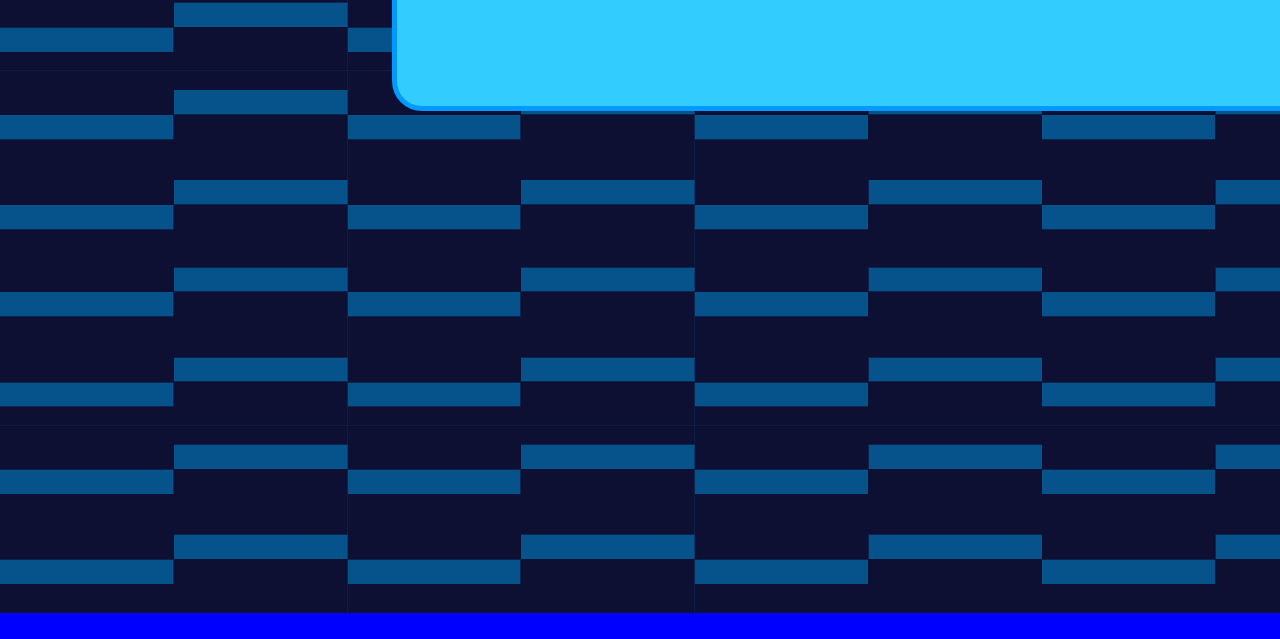
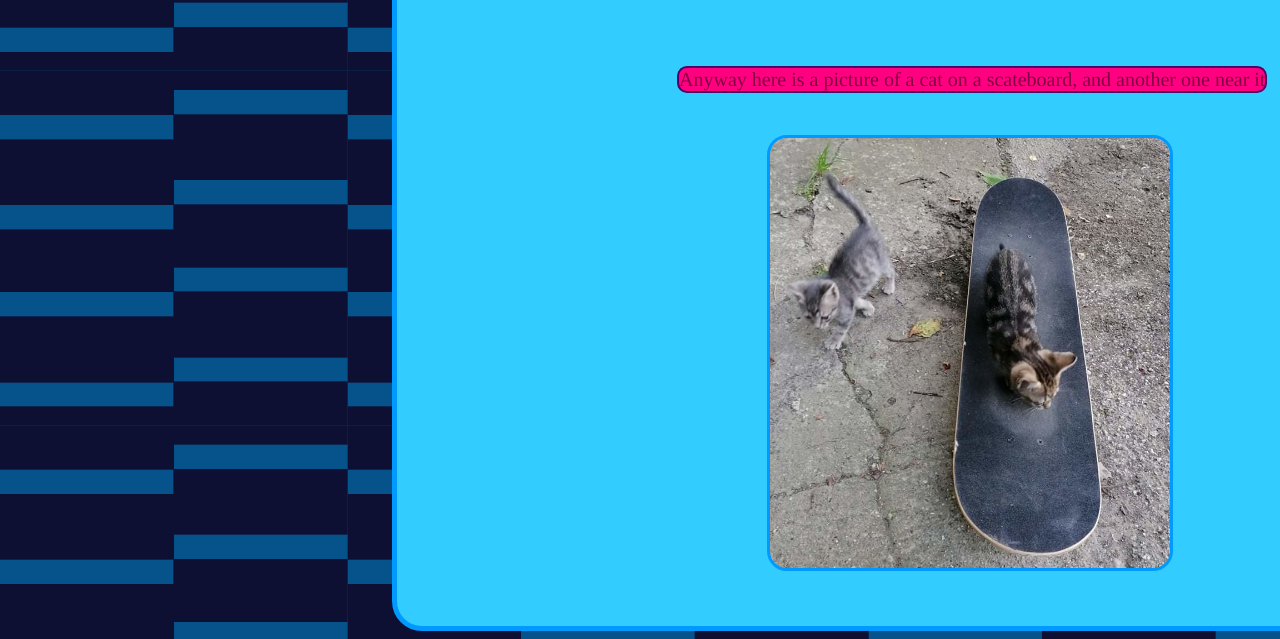
Before and after one commit to DjokiTheKing/djokitheking.ga, a plain HTML site: page index.html in a window 1280 px wide. Shown: the part 187-826 px from the top of the page. Before the commit the page ends 800 px from the top, so only its background shows below. Drawn offline with Linux system fonts and the light colour scheme.

```diff
--- a/index.css
+++ b/index.css
@@ -6,7 +6,7 @@
 	background-color: #33ccff;
 	position: relative;
 	width: 1152px;
-	height: 280;
+	height: 800px;
 	left: 384px;
 	border: 5px solid #0099ff;
 	border-radius: 30px;
@@ -45,3 +45,24 @@
 	background-color: #00cccc;
 	border: 1.8px solid #0099ff;
 }
+p{
+	position: absolute;
+	top: 220px;
+	left: 280px;
+	font-size: 20px;
+	font-family: Times, serif;
+	color: #800040;
+	background-color: #ff0080;
+	border: 2px solid #4d0066;
+	border-radius: 10px;
+    text-decoration: none;
+}
+img{
+	position: relative;
+	top: 160px;
+	left: 370px;
+	width: 400px;
+	height: 430px;
+	border: 3px solid #0099ff;
+	border-radius: 20px;
+}
--- a/index.html
+++ b/index.html
@@ -10,6 +10,8 @@
 			<a href="programming" class="button" id="b1">PROGRAMMING</a>
 			<a href="gaming" class="button" id="b2">GAMING</a>
 			<a href="about_me" class="button" id="b3">ABOUT ME</a>
+			<p>Anyway here is a picture of a cat on a scateboard, and another one near it</p>
+			<img src="cat_pic.png" alt="cats and a scateboard"></img>
 		</div>
 	</body>
 </html>
```
Also changed, not shown: cat_pic.jpeg (added), cat_pic.png (added).
